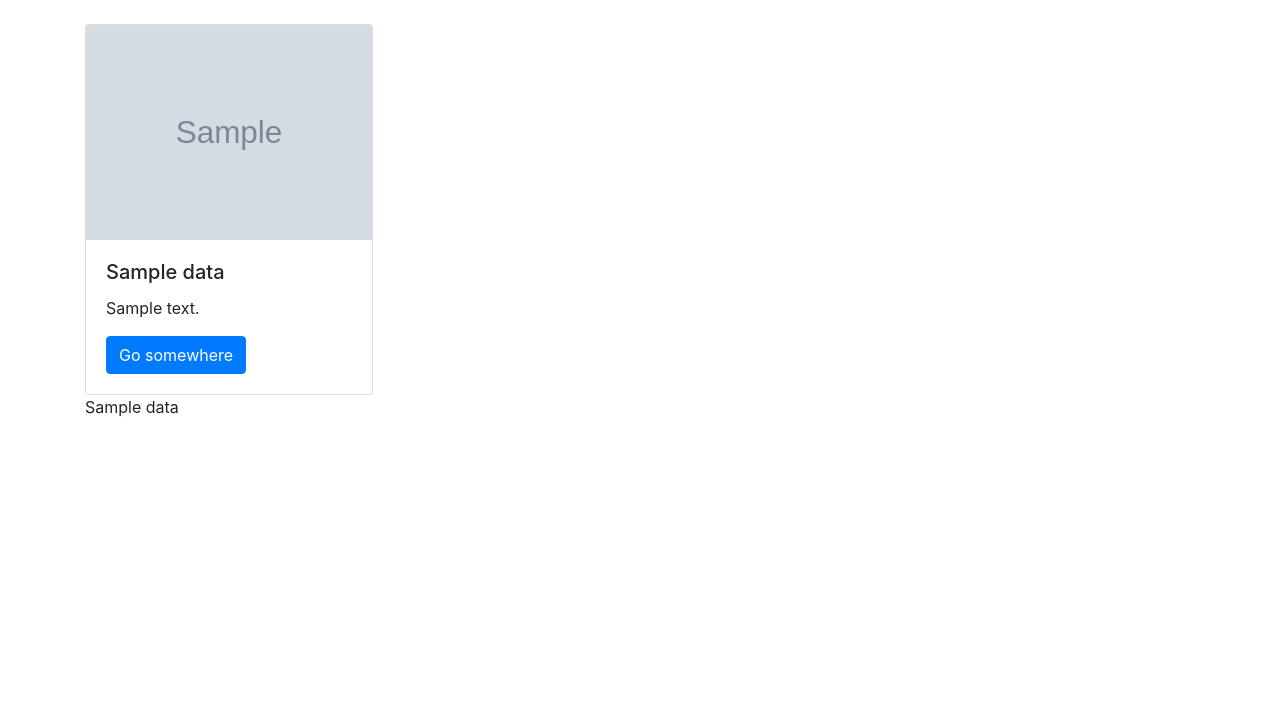
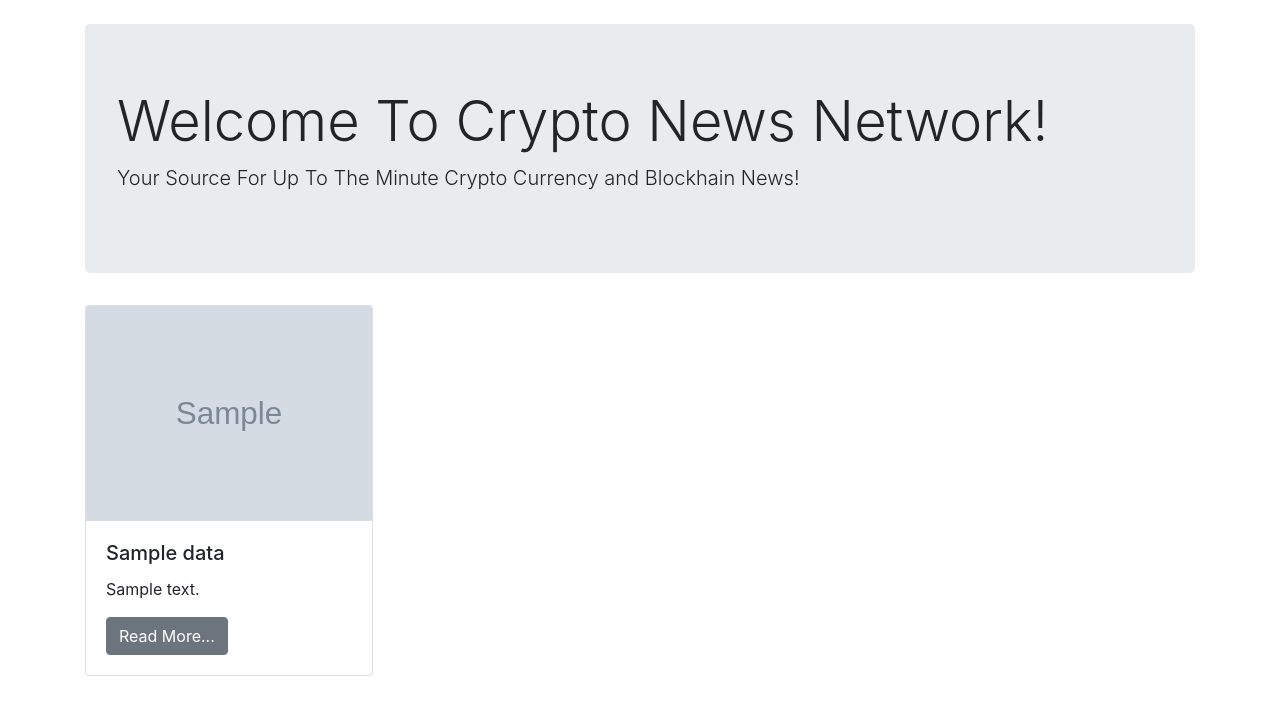
Before and after one commit to smagul/cryptonews, a Django app: template news/templates/home.html in a window 1280 px wide. Shown: the part 56-771 px from the top of the page. Run offline with Django 3.2, Linux system fonts and the light colour scheme; the template is opened without the code that fills it: most values are stand-ins (such as "Sample title", 1, 10 or a date in 2020); grey boxes marked "Sample" are stand-in pictures; some libraries are stand-ins or nearby versions.

Commit message:
Building a Jumbotron

```diff
--- a/news/templates/home.html
+++ b/news/templates/home.html
@@ -2,22 +2,27 @@
 
 {% block content %}
 
+<div class="jumbotron">
+    <h1 class="display-4">Welcome To Crypto News Network!</h1>
+    <p class="lead">Your Source For Up To The Minute Crypto Currency and Blockhain News!</p>
+</div>
+
 <div class="row">
     {% for x in api.Data %}
-        <br>
     <div class="col-sm">
         <div class="card" style="width: 18rem;">
             <img class="card-img-top" src="{{ x.imageurl }}" alt="{{ x.source }}">
             <div class="card-body">
                 <h5 class="card-title">{{ x.title }}</h5>
                 <p class="card-text">{{ x.body }}</p>
-                    <a href="{{ x.url }}" class="btn btn-primary">Go somewhere</a>
+                <a href="{{ x.url }}" class="btn btn-secondary">Read More...</a>
             </div>
         </div>
+        <br>
     </div>
     {% endfor %}
 </div>
 
-{{ api.Data }}
+{% comment %} {{ api.Data }} {% endcomment %}
 
 {% endblock %}
```
Lines whose indentation alone changed are shown as unchanged.
